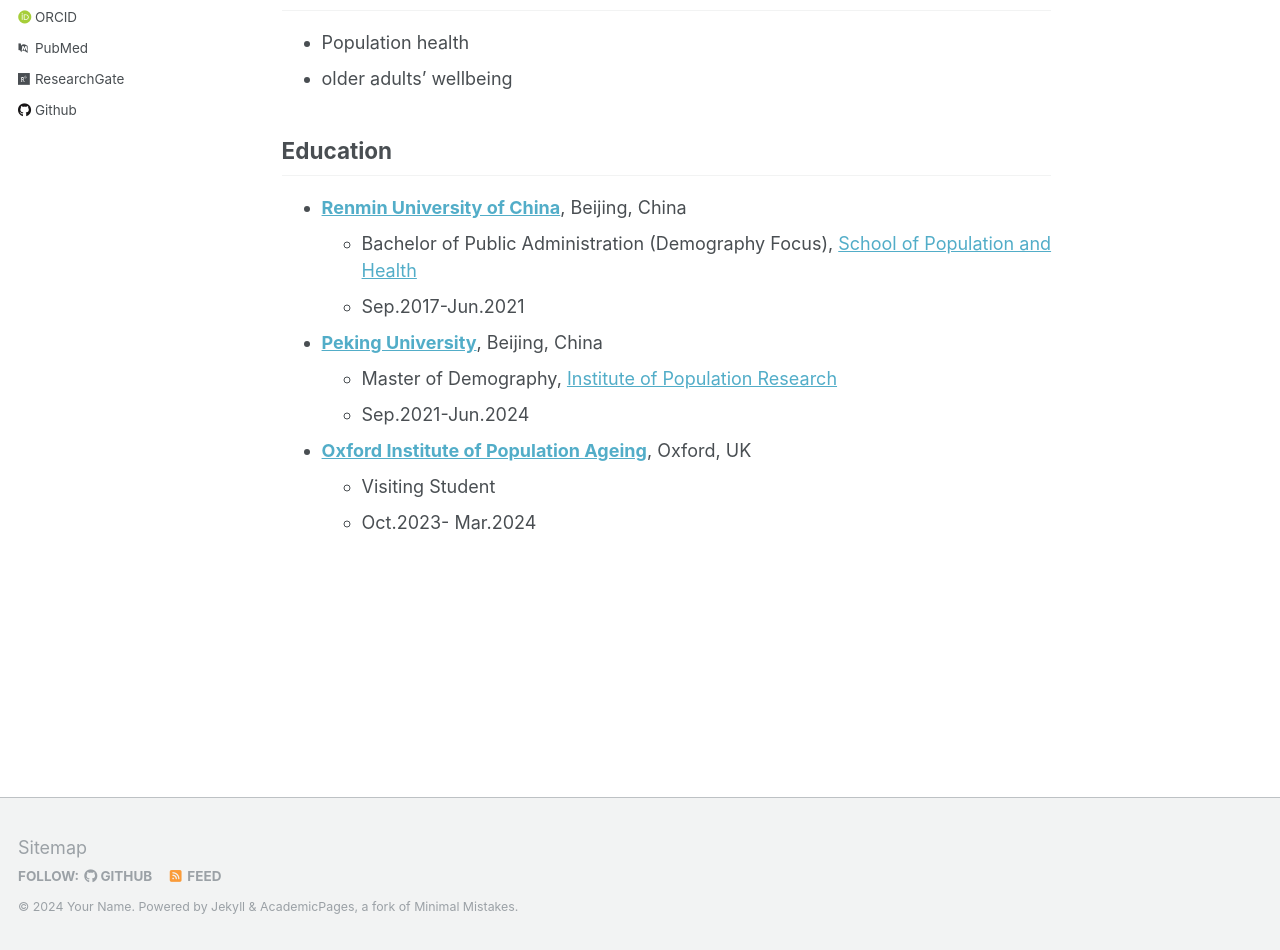
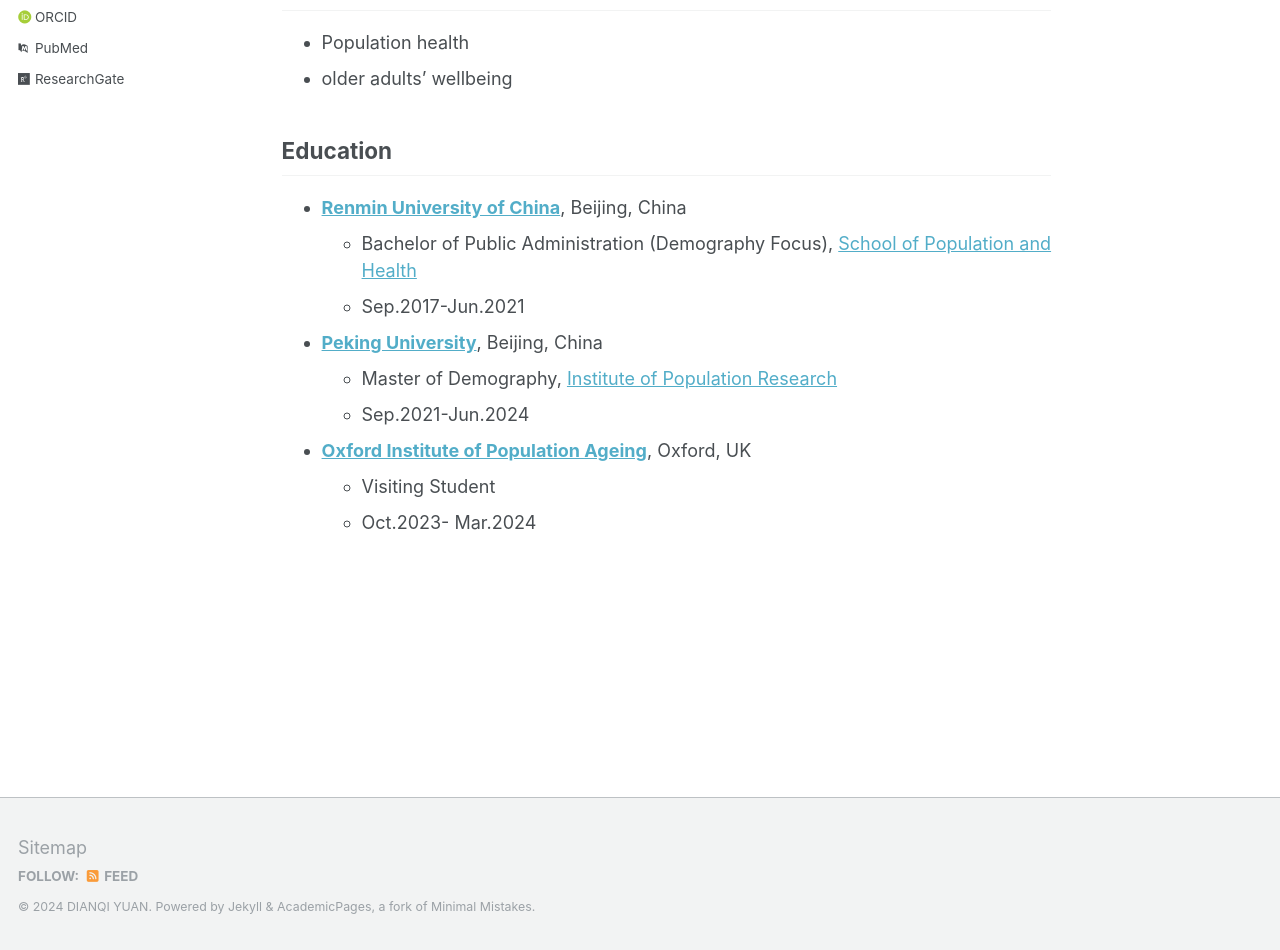
Before and after one commit to dianqi-yuan/dianqi-yuan.github.io, a Jekyll site: the page built from _pages/about.md, in a window 1280 px wide and 1332 px high. Shown: the part 379-1329 px from the top of the window. Built offline with Jekyll 4.4.1, drawn with Linux system fonts in a browser that asks for light colours; some web fonts are replaced.

Commit message:
Update _config.yml

```diff
--- a/_config.yml
+++ b/_config.yml
@@ -10,11 +10,11 @@
 locale                   : "en-US"
 title                    : "Dianqi Yuan / Phd student"
 title_separator          : "-"
-name                     : &name "Your Name"
+name                     : &name "DIANQI YUAN"
 description              : &description "personal description"
 url                      : https://dianqi-yuan.github.io # the base hostname & protocol for your site e.g. "https://mmistakes.github.io"
 baseurl                  : "" # the subpath of your site, e.g. "/blog"
-repository               : "academicpages/academicpages.github.io"
+repository               : #"academicpages/academicpages.github.io"
 
 # Site Author - The following control what appear as part of the author content on the side bar.
 #               If a field is blank the icon and link will not appear, otherwise it will be shown.
@@ -43,7 +43,7 @@ author:
   bitbucket        : # Username - Update with your username on the site
   codepen          : # Username
   dribbble         : # Username
-  github           : "academicpages"
+  github           : #"academicpages"
   kaggle           : # Username
   stackoverflow    : # User number or user number and name (i.e., use "1" or "1/jeff-atwood")
 
```
